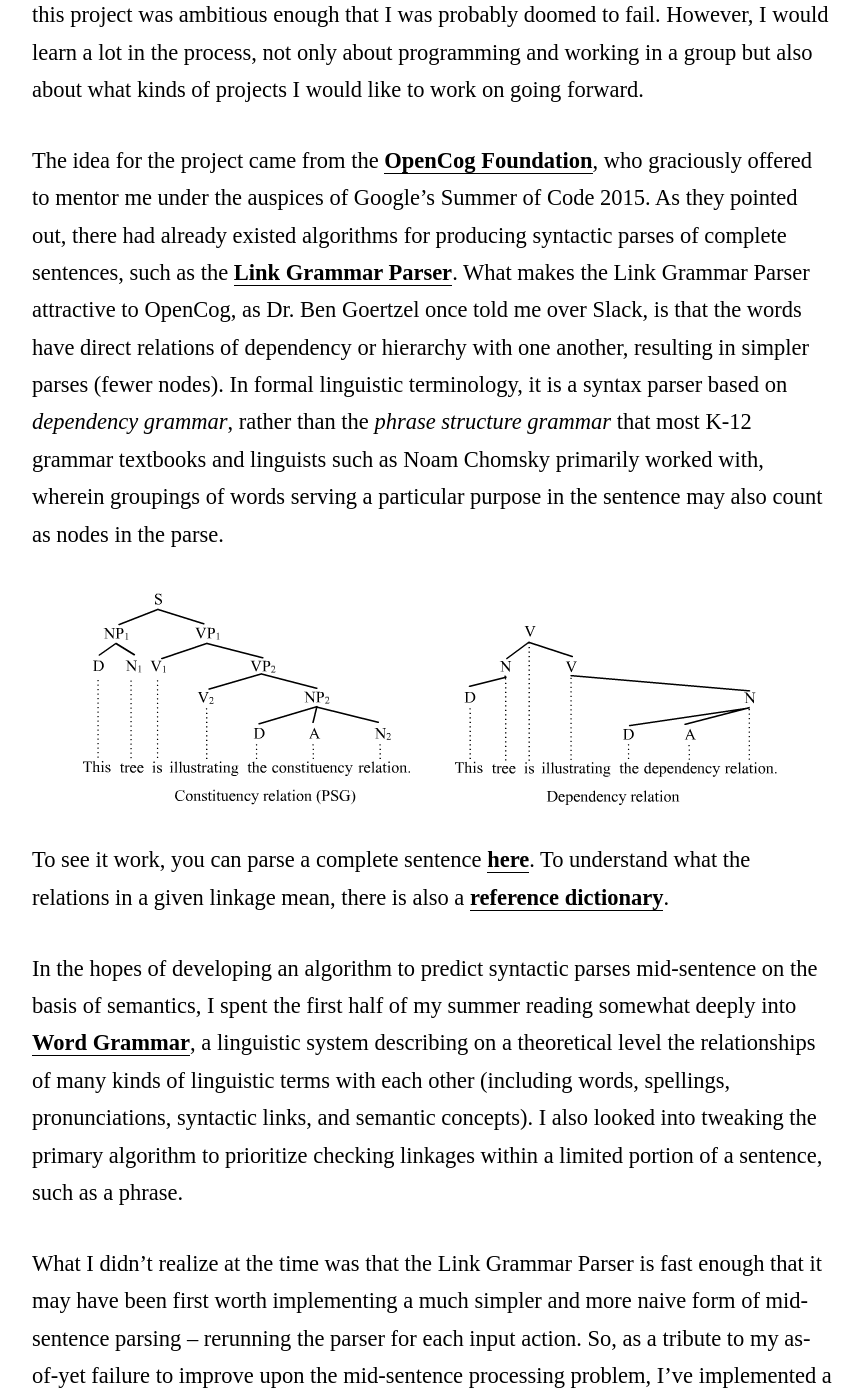
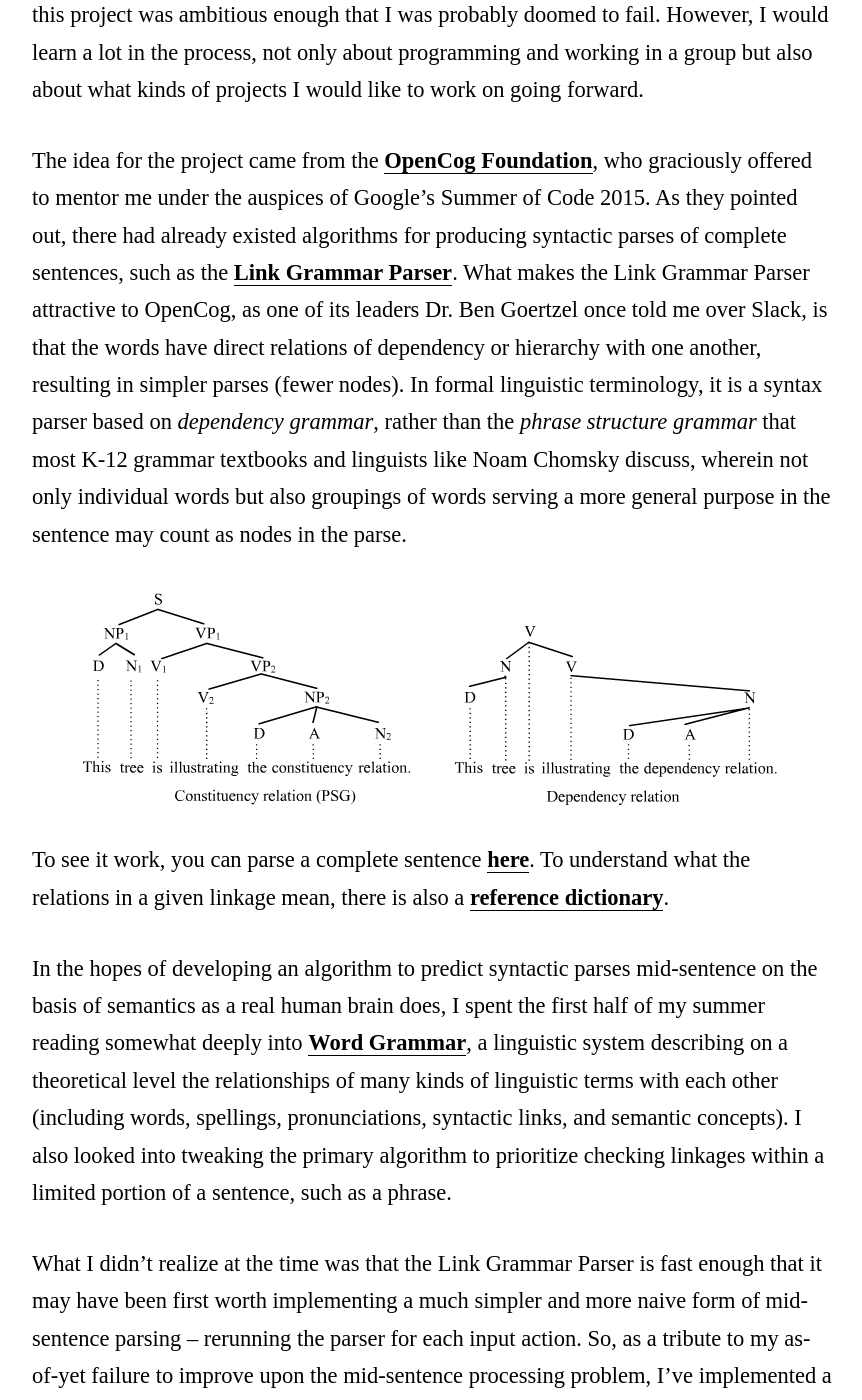
Before and after one commit to gavrieltal/gavrieltal.github.io, a Jekyll site: the page built from _posts/2018-08-19-mid-sentence.markdown, in a window 1280 px wide and 1400 px high, scrolled down 735 px. Shown: the whole window, without its empty margins (208-1070 px from the left). Built offline with Jekyll 4.4.1, drawn with Linux system fonts in a browser that asks for light colours; some web fonts are replaced.

Commit message:
work in progress stuff

```diff
--- a/_posts/2018-08-19-mid-sentence.markdown
+++ b/_posts/2018-08-19-mid-sentence.markdown
@@ -8,13 +8,13 @@ date:   2018-08-19 22:00:00 -0400
 
 The first program I ever tried to create was an original process for making sense of a sentence of natural language as it was being spoken or written. With just a year of computer science classes under my belt and some experience tutoring the same material, this project was ambitious enough that I was probably doomed to fail. However, I would learn a lot in the process, not only about programming and working in a group but also about what kinds of projects I would like to work on going forward.
 
-The idea for the project came from the [OpenCog Foundation](https://opencog.org/), who graciously offered to mentor me under the auspices of Google's Summer of Code 2015. As they pointed out, there had already existed algorithms for producing syntactic parses of complete sentences, such as the [Link Grammar Parser](https://www.abisource.com/projects/link-grammar/). What makes the Link Grammar Parser attractive to OpenCog, as Dr. Ben Goertzel once told me over Slack, is that the words have direct relations of dependency or hierarchy with one another, resulting in simpler parses (fewer nodes). In formal linguistic terminology, it is a syntax parser based on _dependency grammar_, rather than the _phrase structure grammar_ that most K-12 grammar textbooks and linguists such as Noam Chomsky primarily worked with, wherein groupings of words serving a particular purpose in the sentence may also count as nodes in the parse.
+The idea for the project came from the [OpenCog Foundation](https://opencog.org/), who graciously offered to mentor me under the auspices of Google's Summer of Code 2015. As they pointed out, there had already existed algorithms for producing syntactic parses of complete sentences, such as the [Link Grammar Parser](https://www.abisource.com/projects/link-grammar/). What makes the Link Grammar Parser attractive to OpenCog, as one of its leaders Dr. Ben Goertzel once told me over Slack, is that the words have direct relations of dependency or hierarchy with one another, resulting in simpler parses (fewer nodes). In formal linguistic terminology, it is a syntax parser based on _dependency grammar_, rather than the _phrase structure grammar_ that most K-12 grammar textbooks and linguists like Noam Chomsky discuss, wherein not only individual words but also groupings of words serving a more general purpose in the sentence may count as nodes in the parse.
 
 ![An image showing the difference between dependency and phrase structure grammar parses of a sentence.](/assets/Thistreeisillustratingtherelation(PSG).png "By Tjo3ya - Own work, CC BY-SA 3.0, https://commons.wikimedia.org/w/index.php?curid=17527158")
 
 To see it work, you can parse a complete sentence [here](http://www.link.cs.cmu.edu/link/submit-sentence-4.html). To understand what the relations in a given linkage mean, there is also a [reference dictionary](https://www.abisource.com/projects/link-grammar/dict/index.html).
 
-In the hopes of developing an algorithm to predict syntactic parses mid-sentence on the basis of semantics, I spent the first half of my summer reading somewhat deeply into [Word Grammar](http://dickhudson.com/word-grammar/), a linguistic system describing on a theoretical level the relationships of many kinds of linguistic terms with each other (including words, spellings, pronunciations, syntactic links, and semantic concepts). I also looked into tweaking the primary algorithm to prioritize checking linkages within a limited portion of a sentence, such as a phrase.
+In the hopes of developing an algorithm to predict syntactic parses mid-sentence on the basis of semantics as a real human brain does, I spent the first half of my summer reading somewhat deeply into [Word Grammar](http://dickhudson.com/word-grammar/), a linguistic system describing on a theoretical level the relationships of many kinds of linguistic terms with each other (including words, spellings, pronunciations, syntactic links, and semantic concepts). I also looked into tweaking the primary algorithm to prioritize checking linkages within a limited portion of a sentence, such as a phrase.
 
 What I didn't realize at the time was that the Link Grammar Parser is fast enough that it may have been first worth implementing a much simpler and more naive form of mid-sentence parsing -- rerunning the parser for each input action. So, as a tribute to my as-of-yet failure to improve upon the mid-sentence processing problem, I've implemented a small ruby script for the command line that repeatedly runs the link grammar parser every time a character is entered or deleted.
 
```
Also changed, not shown: _posts/2018-08-22-polynomial.markdown (added, +13 -0 lines), assets/Cyclic_group.svg (added), assets/polynomial.gif (added), assets/taylor.svg (added), 7 other files.
